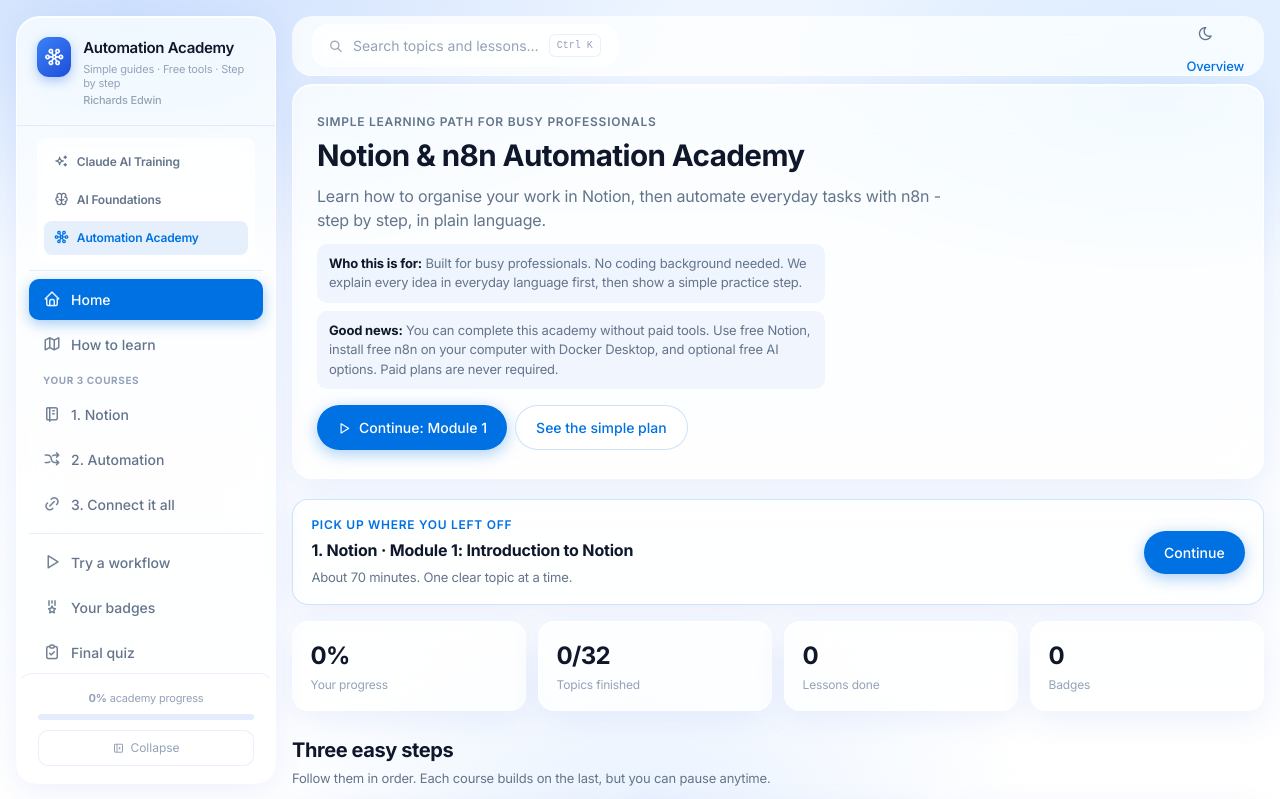
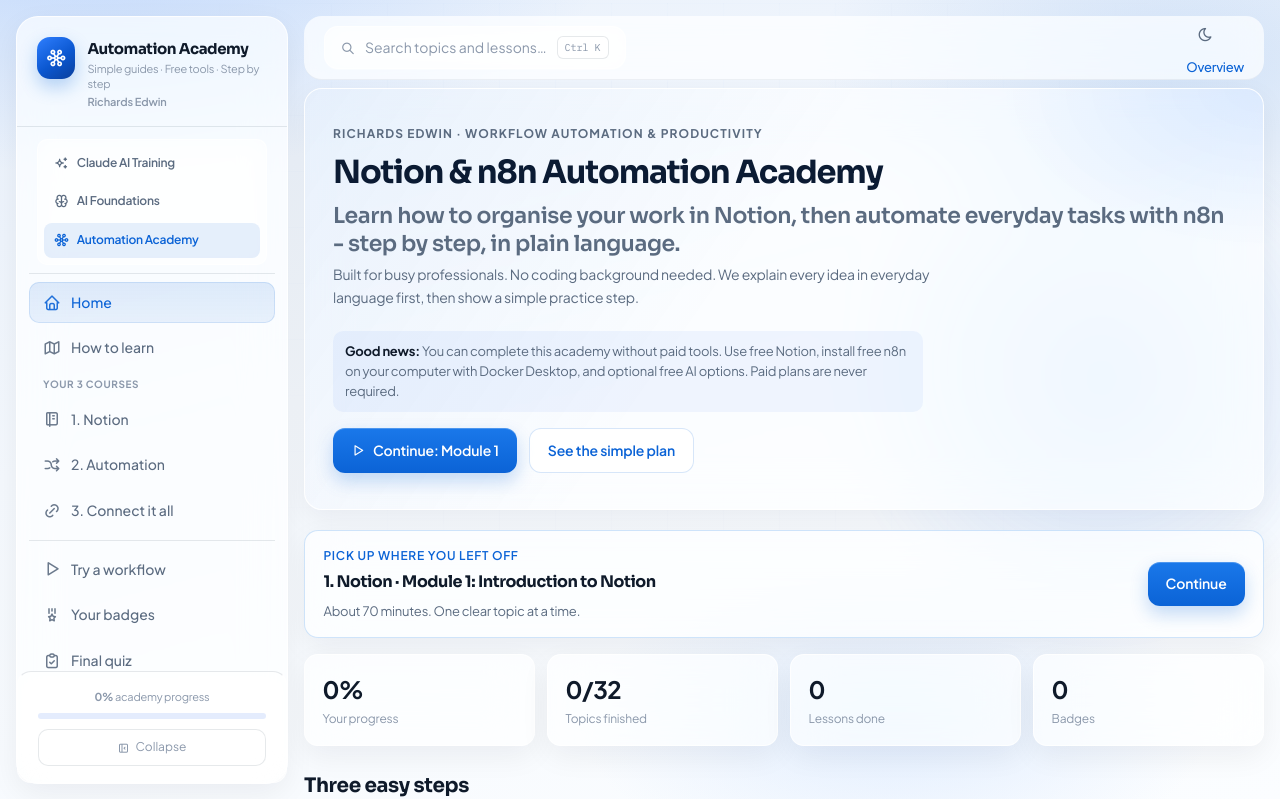
Before and after one commit to richieha28/Claude_ai_training_Richards, a plain HTML site: page automation-academy.html in a window 1280 px wide. Shown: the top 799 px of the page. Drawn offline with Linux system fonts and the light colour scheme.

Commit message:
Elevate shared visual design across all learning programmes.
Premium typography, refined navy-blue atmosphere, cleaner surfaces, and subtle motion while preserving the existing glass enterprise system.

Co-authored-by: Cursor <cursoragent@cursor.com>

```diff
--- a/automation-academy.html
+++ b/automation-academy.html
@@ -7,7 +7,7 @@
   <meta name="description" content="Master Notion, n8n workflow automation, and AI-powered business processes. Free-stack friendly academy for professionals.">
   <link rel="preconnect" href="https://fonts.googleapis.com">
   <link rel="preconnect" href="https://fonts.gstatic.com" crossorigin>
-  <link href="https://fonts.googleapis.com/css2?family=Inter:wght@400;500;600;700&display=swap" rel="stylesheet">
+  <link href="https://fonts.googleapis.com/css2?family=IBM+Plex+Mono:wght@400;500&family=Plus+Jakarta+Sans:wght@400;500;600;700&family=Sora:wght@500;600;700&display=swap" rel="stylesheet">
   <link rel="stylesheet" href="https://cdn.jsdelivr.net/npm/@tabler/icons-webfont@latest/dist/tabler-icons.min.css">
   <link rel="stylesheet" href="css/styles.css">
   <link rel="stylesheet" href="css/academy.css">
--- a/css/academy.css
+++ b/css/academy.css
@@ -97,16 +97,27 @@
 }
 
 .aa-hero {
-  padding: 1.75rem 1.5rem;
+  position: relative;
+  overflow: hidden;
+  isolation: isolate;
+  padding: clamp(1.6rem, 3vw, 2.25rem) clamp(1.2rem, 2.5vw, 1.75rem);
   margin-bottom: 1.25rem;
   border-radius: var(--radius-lg);
 }
+.aa-hero::before {
+  content: '';
+  position: absolute; inset: 0; z-index: -1; pointer-events: none;
+  background:
+    linear-gradient(125deg, rgba(11, 99, 214, 0.07), transparent 45%),
+    radial-gradient(ellipse 50% 70% at 100% 0%, rgba(47, 127, 255, 0.12), transparent 55%);
+}
 .aa-hero h2 {
-  font-size: clamp(1.4rem, 2.5vw, 1.85rem);
+  font-size: clamp(1.45rem, 2.6vw, 2rem);
   font-weight: 700;
-  letter-spacing: -0.02em;
-  line-height: 1.25;
+  letter-spacing: -0.035em;
+  line-height: 1.18;
   margin: 0.35rem 0 0.65rem;
+  color: var(--navy-900, #0b1b33);
 }
 .aa-hero p { color: var(--text-secondary); max-width: 62ch; }
 .aa-eyebrow {
@@ -185,8 +196,8 @@
   align-items: center;
   gap: 4px;
   padding: 4px 9px;
-  border-radius: 999px;
-  background: rgba(37, 99, 235, 0.08);
+  border-radius: 8px;
+  background: rgba(11, 99, 214, 0.08);
   font-size: 11px;
   font-weight: 600;
   color: var(--text-secondary);
--- a/css/styles.css
+++ b/css/styles.css
@@ -1,95 +1,126 @@
 :root {
-  --font-sans: 'Inter', -apple-system, BlinkMacSystemFont, 'Segoe UI', sans-serif;
-  --font-mono: 'SF Mono', 'Cascadia Code', monospace;
-  --blue-50: #eff6ff;
+  --font-display: 'Sora', 'Plus Jakarta Sans', sans-serif;
+  --font-sans: 'Plus Jakarta Sans', 'Segoe UI', sans-serif;
+  --font-mono: 'IBM Plex Mono', 'Cascadia Code', 'SF Mono', monospace;
+  --navy-950: #07111f;
+  --navy-900: #0b1b33;
+  --navy-800: #122742;
+  --blue-50: #eef5ff;
   --blue-100: #dbeafe;
   --blue-200: #bfdbfe;
   --blue-300: #93c5fd;
-  --blue-500: #3b82f6;
-  --blue-600: #2563eb;
-  --blue-700: #1d4ed8;
-  --blue-800: #1e40af;
+  --blue-500: #2f7fff;
+  --blue-600: #1a6ef5;
+  --blue-700: #0b57d0;
+  --blue-800: #0a3f9c;
   --white: #ffffff;
-  --gray-50: #f8fafc;
-  --gray-100: #f1f5f9;
-  --gray-200: #e2e8f0;
-  --gray-400: #94a3b8;
-  --gray-500: #64748b;
-  --gray-700: #334155;
-  --gray-900: #0f172a;
-  --accent: #0071e3;
-  --accent-hover: #0077ed;
-  --accent-soft: rgba(0, 113, 227, 0.1);
-  --success: #059669;
-  --success-soft: rgba(5, 150, 105, 0.1);
-  --danger: #dc2626;
-  --danger-soft: rgba(220, 38, 38, 0.08);
-  --warning: #d97706;
-  --warning-soft: rgba(217, 119, 6, 0.1);
+  --gray-50: #f7f9fc;
+  --gray-100: #eef2f7;
+  --gray-200: #dde5ef;
+  --gray-400: #8b98ab;
+  --gray-500: #5b6b80;
+  --gray-700: #2c3a4d;
+  --gray-900: #0f1a2a;
+  --accent: #0b63d6;
+  --accent-hover: #0956ba;
+  --accent-soft: rgba(11, 99, 214, 0.1);
+  --success: #0f8a5f;
+  --success-soft: rgba(15, 138, 95, 0.1);
+  --danger: #d64545;
+  --danger-soft: rgba(214, 69, 69, 0.08);
+  --warning: #c47b16;
+  --warning-soft: rgba(196, 123, 22, 0.1);
   --radius-sm: 10px;
-  --radius: 16px;
-  --radius-lg: 20px;
-  --radius-xl: 24px;
-  --sidebar-w: 260px;
-  --header-h: 60px;
-  --glass-bg: rgba(255, 255, 255, 0.72);
-  --glass-border: rgba(255, 255, 255, 0.85);
-  --glass-shadow: 0 8px 32px rgba(29, 78, 216, 0.08), 0 1px 0 rgba(255,255,255,0.9) inset;
+  --radius: 14px;
+  --radius-lg: 18px;
+  --radius-xl: 22px;
+  --radius-btn: 12px;
+  --sidebar-w: 272px;
+  --header-h: 64px;
+  --glass-bg: rgba(255, 255, 255, 0.68);
+  --glass-border: rgba(255, 255, 255, 0.78);
+  --glass-shadow: 0 10px 30px rgba(7, 17, 31, 0.06);
   --text: var(--gray-900);
   --text-secondary: var(--gray-500);
   --text-muted: var(--gray-400);
-  --border: rgba(37, 99, 235, 0.1);
-  --bg: #f0f6ff;
+  --border: rgba(18, 39, 66, 0.1);
+  --bg: #edf3fb;
   --bg-elevated: var(--white);
-  --bg-subtle: rgba(255, 255, 255, 0.5);
-  --demo-user: #eff6ff;
-  --demo-ai: #f8fafc;
-  --overlay: rgba(15, 23, 42, 0.35);
-  --transition: 0.25s cubic-bezier(0.4, 0, 0.2, 1);
+  --bg-subtle: rgba(255, 255, 255, 0.55);
+  --demo-user: #eef5ff;
+  --demo-ai: #f7f9fc;
+  --overlay: rgba(7, 17, 31, 0.42);
+  --transition: 0.28s cubic-bezier(0.22, 1, 0.36, 1);
+  --ease-out: cubic-bezier(0.22, 1, 0.36, 1);
 }
 
 *, *::before, *::after { box-sizing: border-box; margin: 0; padding: 0; }
-html { scroll-behavior: smooth; -webkit-font-smoothing: antialiased; }
+html { scroll-behavior: smooth; -webkit-font-smoothing: antialiased; text-rendering: optimizeLegibility; }
 body {
   font-family: var(--font-sans);
   background: var(--bg);
   color: var(--text);
-  line-height: 1.5;
+  line-height: 1.55;
   min-height: 100vh;
-  letter-spacing: -0.011em;
+  letter-spacing: -0.014em;
+  font-feature-settings: 'ss01' on, 'cv11' on;
+}
+h1, h2, h3, .hero-title, .section-title, .sidebar-brand h1, .af-section-head h2, .aa-section-head h2, .aa-hero h2 {
+  font-family: var(--font-display);
+  letter-spacing: -0.03em;
 }
 button, input, textarea, select { font: inherit; color: inherit; }
 button { cursor: pointer; border: none; background: none; }
 :focus-visible { outline: 2px solid var(--accent); outline-offset: 3px; }
 
 .bg-mesh {
-  position: fixed; inset: 0; z-index: 0; pointer-events: none;
+  position: fixed; inset: 0; z-index: 0; pointer-events: none; overflow: hidden;
   background:
-    radial-gradient(ellipse 80% 60% at 10% 0%, rgba(59, 130, 246, 0.18), transparent 55%),
-    radial-gradient(ellipse 60% 50% at 90% 10%, rgba(147, 197, 253, 0.25), transparent 50%),
-    radial-gradient(ellipse 50% 40% at 50% 100%, rgba(219, 234, 254, 0.6), transparent 60%),
-    linear-gradient(180deg, #eef5ff 0%, #f8fbff 40%, #ffffff 100%);
+    radial-gradient(ellipse 70% 55% at 8% -10%, rgba(47, 127, 255, 0.22), transparent 58%),
+    radial-gradient(ellipse 55% 45% at 92% 8%, rgba(11, 99, 214, 0.14), transparent 52%),
+    radial-gradient(ellipse 45% 35% at 70% 90%, rgba(180, 210, 255, 0.35), transparent 55%),
+    linear-gradient(165deg, #e8f0fb 0%, #f4f8fd 42%, #fbfdff 100%);
+}
+.bg-mesh::before {
+  content: '';
+  position: absolute; inset: 0;
+  background-image:
+    linear-gradient(rgba(11, 99, 214, 0.035) 1px, transparent 1px),
+    linear-gradient(90deg, rgba(11, 99, 214, 0.035) 1px, transparent 1px);
+  background-size: 56px 56px;
+  mask-image: radial-gradient(ellipse 80% 70% at 50% 30%, #000 20%, transparent 75%);
+  animation: meshDrift 28s linear infinite;
+  opacity: 0.55;
+}
+.bg-mesh::after {
+  content: '';
+  position: absolute; width: 42vw; height: 42vw; max-width: 520px; max-height: 520px;
+  right: -8%; top: 12%;
+  border-radius: 50%;
+  background: radial-gradient(circle, rgba(47, 127, 255, 0.16), transparent 68%);
+  filter: blur(8px);
+  animation: orbFloat 16s var(--ease-out) infinite alternate;
 }
 
 /* Glass */
 .glass-panel {
   background: var(--glass-bg);
-  backdrop-filter: blur(20px) saturate(180%);
-  -webkit-backdrop-filter: blur(20px) saturate(180%);
+  backdrop-filter: blur(22px) saturate(160%);
+  -webkit-backdrop-filter: blur(22px) saturate(160%);
   border: 1px solid var(--glass-border);
   box-shadow: var(--glass-shadow);
   border-radius: var(--radius-lg);
 }
 .glass-bar {
-  background: rgba(255, 255, 255, 0.78);
-  backdrop-filter: blur(16px) saturate(180%);
-  -webkit-backdrop-filter: blur(16px) saturate(180%);
-  border-bottom: 1px solid rgba(255, 255, 255, 0.9);
+  background: rgba(255, 255, 255, 0.72);
+  backdrop-filter: blur(18px) saturate(160%);
+  -webkit-backdrop-filter: blur(18px) saturate(160%);
+  border-bottom: 1px solid rgba(18, 39, 66, 0.06);
 }
 .glass-inset {
-  background: rgba(255, 255, 255, 0.55);
+  background: rgba(255, 255, 255, 0.5);
   backdrop-filter: blur(12px);
-  border: 1px solid rgba(255, 255, 255, 0.7);
+  border: 1px solid rgba(255, 255, 255, 0.65);
   border-radius: var(--radius);
 }
 
@@ -104,14 +135,21 @@ button { cursor: pointer; border: none; background: none; }
   padding: 1.25rem 1.25rem 1rem; border-bottom: 1px solid var(--border);
 }
 .brand-mark {
-  width: 40px; height: 40px; border-radius: 12px;
-  background: linear-gradient(135deg, var(--blue-500), var(--blue-700));
+  width: 42px; height: 42px; border-radius: 13px;
+  background: linear-gradient(145deg, #2f7fff 0%, #0b57d0 55%, #0a3f9c 100%);
   display: flex; align-items: center; justify-content: center;
-  color: #fff; font-size: 20px; box-shadow: 0 4px 12px rgba(37, 99, 235, 0.35);
+  color: #fff; font-size: 20px; box-shadow: 0 8px 18px rgba(11, 99, 214, 0.28);
+  position: relative; overflow: hidden;
 }
-.sidebar-brand h1 { font-size: 15px; font-weight: 600; letter-spacing: -0.02em; }
+.brand-mark::after {
+  content: ''; position: absolute; inset: 0;
+  background: linear-gradient(120deg, transparent 30%, rgba(255,255,255,0.28) 50%, transparent 70%);
+  transform: translateX(-120%);
+  animation: brandSheen 5.5s var(--ease-out) infinite;
+}
+.sidebar-brand h1 { font-size: 15px; font-weight: 700; letter-spacing: -0.03em; }
 .sidebar-brand p { font-size: 11px; color: var(--text-muted); margin-top: 2px; }
-.sidebar-trainer { font-size: 11px; color: var(--accent); font-weight: 500; margin-top: 4px; }
+.sidebar-trainer { font-size: 11px; color: var(--accent); font-weight: 600; margin-top: 4px; letter-spacing: -0.01em; }
 .sidebar-links { flex: 1; overflow-y: auto; padding: 0.75rem; }
 .nav-link {
   display: flex; align-items: center; gap: 10px; width: 100%;
@@ -154,48 +192,71 @@ button { cursor: pointer; border: none; background: none; }
   border-radius: var(--radius-sm); color: var(--text-secondary); transition: var(--transition);
 }
 .icon-btn:hover { background: rgba(255,255,255,0.8); }
-.content-area { padding: 0 0 2rem; max-width: 1080px; animation: fadeUp 0.4s ease; }
-@keyframes fadeUp { from { opacity: 0; transform: translateY(8px); } to { opacity: 1; transform: none; } }
+.content-area { padding: 0 0 2.5rem; max-width: 1120px; animation: fadeUp 0.55s var(--ease-out); }
+@keyframes fadeUp { from { opacity: 0; transform: translateY(14px); } to { opacity: 1; transform: none; } }
+@keyframes meshDrift { from { transform: translate3d(0,0,0); } to { transform: translate3d(-28px, 18px, 0); } }
+@keyframes orbFloat { from { transform: translate3d(0,0,0) scale(1); } to { transform: translate3d(-24px, 30px, 0) scale(1.08); } }
+@keyframes brandSheen { 0%, 55% { transform: translateX(-120%); } 75%, 100% { transform: translateX(120%); } }
 
 .view { display: none; }
 .view.active { display: block; }
 
 /* Hero */
-.hero { padding: 2.5rem 2rem; margin-bottom: 1.5rem; }
+.hero {
+  position: relative; overflow: hidden;
+  padding: clamp(2rem, 4vw, 3rem) clamp(1.35rem, 3vw, 2.25rem);
+  margin-bottom: 1.5rem;
+  isolation: isolate;
+}
+.hero::before {
+  content: ''; position: absolute; inset: 0; z-index: -1; pointer-events: none;
+  background:
+    linear-gradient(120deg, rgba(11, 99, 214, 0.08), transparent 42%),
+    radial-gradient(ellipse 60% 80% at 100% 0%, rgba(47, 127, 255, 0.14), transparent 55%);
+}
+.hero-brand {
+  font-family: var(--font-display);
+  font-size: clamp(1.65rem, 3.4vw, 2.35rem);
+  font-weight: 700; letter-spacing: -0.04em; line-height: 1.08;
+  color: var(--navy-900); margin: 0 0 0.55rem;
+}
 .hero-eyebrow {
-  font-size: 12px; font-weight: 600; text-transform: uppercase; letter-spacing: 0.08em;
-  color: var(--accent); margin-bottom: 0.75rem;
+  font-size: 12px; font-weight: 650; text-transform: uppercase; letter-spacing: 0.09em;
+  color: var(--accent); margin-bottom: 0.65rem;
 }
 .hero-title {
-  font-size: clamp(2rem, 4vw, 2.75rem); font-weight: 700; letter-spacing: -0.035em;
-  line-height: 1.1; margin-bottom: 1rem; color: var(--gray-900);
+  font-size: clamp(1.35rem, 2.6vw, 1.75rem); font-weight: 600; letter-spacing: -0.03em;
+  line-height: 1.25; margin-bottom: 0.85rem; color: var(--gray-700);
 }
-.hero-desc { font-size: 16px; color: var(--text-secondary); line-height: 1.65; max-width: 560px; margin-bottom: 1.5rem; }
+.hero-desc { font-size: 15.5px; color: var(--text-secondary); line-height: 1.65; max-width: 54ch; margin-bottom: 1.45rem; }
 .hero-actions { display: flex; gap: 12px; flex-wrap: wrap; }
 
 /* Buttons */
 .btn {
-  display: inline-flex; align-items: center; gap: 8px; padding: 11px 20px;
-  border-radius: 980px; font-size: 14px; font-weight: 500; transition: var(--transition);
+  display: inline-flex; align-items: center; gap: 8px; padding: 11px 18px;
+  border-radius: var(--radius-btn); font-size: 14px; font-weight: 600; transition: var(--transition);
+  letter-spacing: -0.01em;
 }
 .btn-primary {
-  background: var(--accent); color: #fff;
-  box-shadow: 0 4px 16px rgba(0, 113, 227, 0.35);
+  background: linear-gradient(180deg, #1a78ea 0%, var(--accent) 100%);
+  color: #fff;
+  box-shadow: 0 1px 0 rgba(255,255,255,0.22) inset, 0 8px 18px rgba(11, 99, 214, 0.24);
 }
 .btn-primary:hover { background: var(--accent-hover); transform: translateY(-1px); }
 .btn-glass {
-  background: rgba(255,255,255,0.85); color: var(--accent);
-  border: 1px solid rgba(0, 113, 227, 0.2);
+  background: rgba(255,255,255,0.78); color: var(--accent);
+  border: 1px solid rgba(11, 99, 214, 0.16);
 }
-.btn-glass:hover { background: #fff; box-shadow: 0 4px 12px rgba(37, 99, 235, 0.12); }
-.btn-text { color: var(--accent); font-size: 14px; font-weight: 500; display: flex; align-items: center; gap: 4px; }
-.btn-sm { padding: 8px 16px; font-size: 13px; }
+.btn-glass:hover { background: #fff; box-shadow: 0 6px 16px rgba(7, 17, 31, 0.06); }
+.btn-text { color: var(--accent); font-size: 14px; font-weight: 600; display: flex; align-items: center; gap: 4px; }
+.btn-sm { padding: 8px 14px; font-size: 13px; }
 
 /* Stats */
 .stats-grid { display: grid; grid-template-columns: repeat(4, 1fr); gap: 14px; margin-bottom: 1.5rem; }
-.stat-card { padding: 1.25rem 1.5rem; }
-.stat-label { font-size: 11px; font-weight: 600; text-transform: uppercase; letter-spacing: 0.06em; color: var(--text-muted); margin-bottom: 6px; }
-.stat-value { font-size: 28px; font-weight: 700; letter-spacing: -0.03em; color: var(--gray-900); }
+.stat-card { padding: 1.2rem 1.35rem; transition: var(--transition); }
+.stat-card:hover { transform: translateY(-2px); }
+.stat-label { font-size: 11px; font-weight: 650; text-transform: uppercase; letter-spacing: 0.07em; color: var(--text-muted); margin-bottom: 6px; }
+.stat-value { font-family: var(--font-display); font-size: 30px; font-weight: 700; letter-spacing: -0.04em; color: var(--navy-900); }
 .stat-sub { font-size: 12px; color: var(--text-muted); margin-top: 4px; }
 
 .continue-card { padding: 1.5rem; margin-bottom: 1.5rem; display: flex; gap: 16px; align-items: center; }
@@ -208,7 +269,7 @@ button { cursor: pointer; border: none; background: none; }
 .continue-body p { font-size: 13px; color: var(--text-secondary); line-height: 1.5; }
 .continue-tags { display: flex; gap: 8px; margin-top: 8px; flex-wrap: wrap; }
 .tag {
-  font-size: 11px; font-weight: 500; padding: 4px 10px; border-radius: 980px;
+  font-size: 11px; font-weight: 600; padding: 4px 10px; border-radius: 8px;
   background: var(--accent-soft); color: var(--accent);
 }
 
@@ -221,7 +282,7 @@ button { cursor: pointer; border: none; background: none; }
 .module-card {
   padding: 1.35rem; cursor: pointer; transition: var(--transition);
 }
-.module-card:hover { transform: translateY(-3px); box-shadow: 0 16px 40px rgba(37, 99, 235, 0.12); }
+.module-card:hover { transform: translateY(-3px); box-shadow: 0 14px 28px rgba(7, 17, 31, 0.08); border-color: rgba(11, 99, 214, 0.16); }
 .module-card-head { display: flex; gap: 14px; margin-bottom: 14px; }
 .module-card-icon {
   width: 44px; height: 44px; border-radius: 12px; display: flex; align-items: center; justify-content: center;
@@ -253,7 +314,7 @@ button { cursor: pointer; border: none; background: none; }
   font-size: 24px; flex-shrink: 0;
 }
 .hero-tag {
-  font-size: 11px; font-weight: 600; padding: 4px 10px; border-radius: 980px; display: inline-block; margin-bottom: 8px;
+  font-size: 11px; font-weight: 600; padding: 4px 10px; border-radius: 8px; display: inline-block; margin-bottom: 8px;
 }
 .hero-title { font-size: 22px; font-weight: 600; letter-spacing: -0.02em; margin-bottom: 6px; }
 .hero-desc { font-size: 14px; color: var(--text-secondary); line-height: 1.6; }
@@ -1131,7 +1192,17 @@ button { cursor: pointer; border: none; background: none; }
 .site-footer {
   text-align: center; padding: 2rem 1rem; font-size: 13px; color: var(--text-muted);
 }
-.site-footer strong { display: block; color: var(--text); font-weight: 500; margin-bottom: 4px; }
+.site-footer strong { display: block; color: var(--text); font-weight: 650; margin-bottom: 4px; letter-spacing: -0.01em; }
+.top-header { backdrop-filter: blur(18px) saturate(160%); }
+.nav-link.active {
+  background: linear-gradient(180deg, rgba(11, 99, 214, 0.12), rgba(11, 99, 214, 0.08));
+  color: var(--accent);
+  box-shadow: inset 0 0 0 1px rgba(11, 99, 214, 0.12);
+}
+.programme-switch {
+  background: rgba(255,255,255,0.35);
+}
+[data-theme="dark"] .programme-switch { background: rgba(255,255,255,0.03); }
 
 .mobile-menu { display: none; }
 @media (max-width: 768px) {
@@ -1141,27 +1212,33 @@ button { cursor: pointer; border: none; background: none; }
 
 /* Dark mode */
 [data-theme="dark"] {
-  --bg: #0b1120;
-  --text: #f1f5f9;
-  --text-secondary: #94a3b8;
-  --text-muted: #64748b;
-  --gray-900: #f1f5f9;
-  --gray-700: #cbd5e1;
-  --glass-bg: rgba(15, 23, 42, 0.85);
-  --glass-border: rgba(51, 65, 85, 0.8);
-  --glass-shadow: 0 8px 32px rgba(0, 0, 0, 0.4);
-  --border: rgba(51, 65, 85, 0.6);
-  --accent-soft: rgba(0, 113, 227, 0.2);
-  --demo-user: rgba(30, 58, 138, 0.4);
-  --demo-ai: rgba(15, 23, 42, 0.6);
-  --overlay: rgba(0, 0, 0, 0.6);
+  --bg: #07111f;
+  --navy-900: #e8eef8;
+  --text: #e8eef8;
+  --text-secondary: #9aabc2;
+  --text-muted: #6d7f97;
+  --gray-900: #e8eef8;
+  --gray-700: #c5d0e0;
+  --glass-bg: rgba(12, 22, 38, 0.82);
+  --glass-border: rgba(90, 120, 160, 0.18);
+  --glass-shadow: 0 12px 28px rgba(0, 0, 0, 0.28);
+  --border: rgba(90, 120, 160, 0.16);
+  --accent-soft: rgba(47, 127, 255, 0.16);
+  --demo-user: rgba(18, 48, 96, 0.45);
+  --demo-ai: rgba(10, 18, 32, 0.65);
+  --overlay: rgba(0, 0, 0, 0.55);
+  --bg-subtle: rgba(255, 255, 255, 0.04);
 }
 [data-theme="dark"] .bg-mesh {
   background:
-    radial-gradient(ellipse 80% 60% at 10% 0%, rgba(30, 58, 138, 0.35), transparent 55%),
-    radial-gradient(ellipse 60% 50% at 90% 10%, rgba(51, 65, 85, 0.4), transparent 50%),
-    linear-gradient(180deg, #0b1120 0%, #0f172a 100%);
+    radial-gradient(ellipse 70% 55% at 8% -10%, rgba(30, 80, 170, 0.35), transparent 58%),
+    radial-gradient(ellipse 50% 40% at 90% 10%, rgba(20, 50, 110, 0.28), transparent 52%),
+    linear-gradient(165deg, #07111f 0%, #0b1728 55%, #0d1a2e 100%);
 }
+[data-theme="dark"] .bg-mesh::before { opacity: 0.22; }
+[data-theme="dark"] .hero-brand { color: var(--text); }
+[data-theme="dark"] .stat-value { color: var(--text); }
+[data-theme="dark"] .btn-glass { background: rgba(255,255,255,0.05); }
 [data-theme="dark"] .glass-bar { background: rgba(15, 23, 42, 0.9); border-bottom-color: var(--border); }
 [data-theme="dark"] .data-table th { background: rgba(30, 41, 59, 0.8); }
 [data-theme="dark"] .qopt { background: rgba(30, 41, 59, 0.8); color: var(--text); }
--- a/js/academy-app.js
+++ b/js/academy-app.js
@@ -290,13 +290,13 @@
     const meta = AA_META;
     const cont = findContinueTarget();
     return (
-      '<section class="aa-hero glass-panel">' +
-        '<p class="aa-eyebrow">Simple learning path for busy professionals</p>' +
-        '<h2>' + esc(meta.title) + '</h2>' +
-        '<p>' + esc(meta.subtitle) + '</p>' +
-        '<p class="aa-callout" style="margin-top:12px"><strong>Who this is for:</strong> ' + esc(meta.audienceNote) + '</p>' +
-        '<p class="aa-callout" style="margin-top:8px"><strong>Good news:</strong> ' + esc(meta.freePolicy) + '</p>' +
-        '<div class="hero-actions" style="margin-top:1rem;display:flex;gap:8px;flex-wrap:wrap">' +
+      '<section class="aa-hero hero glass-panel">' +
+        '<p class="hero-eyebrow">Richards Edwin · Workflow Automation & Productivity</p>' +
+        '<h2 class="hero-brand">' + esc(meta.title) + '</h2>' +
+        '<p class="hero-title">' + esc(meta.subtitle) + '</p>' +
+        '<p class="hero-desc">' + esc(meta.audienceNote) + '</p>' +
+        '<p class="aa-callout"><strong>Good news:</strong> ' + esc(meta.freePolicy) + '</p>' +
+        '<div class="hero-actions" style="margin-top:1rem">' +
           (cont
             ? ('<button class="btn btn-primary" type="button" data-open-module="' + esc(cont.module.id) + '" data-course="' + esc(cont.courseId) + '"><i class="ti ti-player-play"></i> Continue: Module ' + cont.module.number + '</button>')
             : '<button class="btn btn-primary" type="button" data-open-course="notion"><i class="ti ti-player-play"></i> Start with Notion</button>') +
```
Also changed, not shown: ai-foundations.html (+1 -1 lines), css/foundations.css (+4 -4 lines), index.html (+5 -4 lines), js/foundations-app.js (+6 -5 lines).
